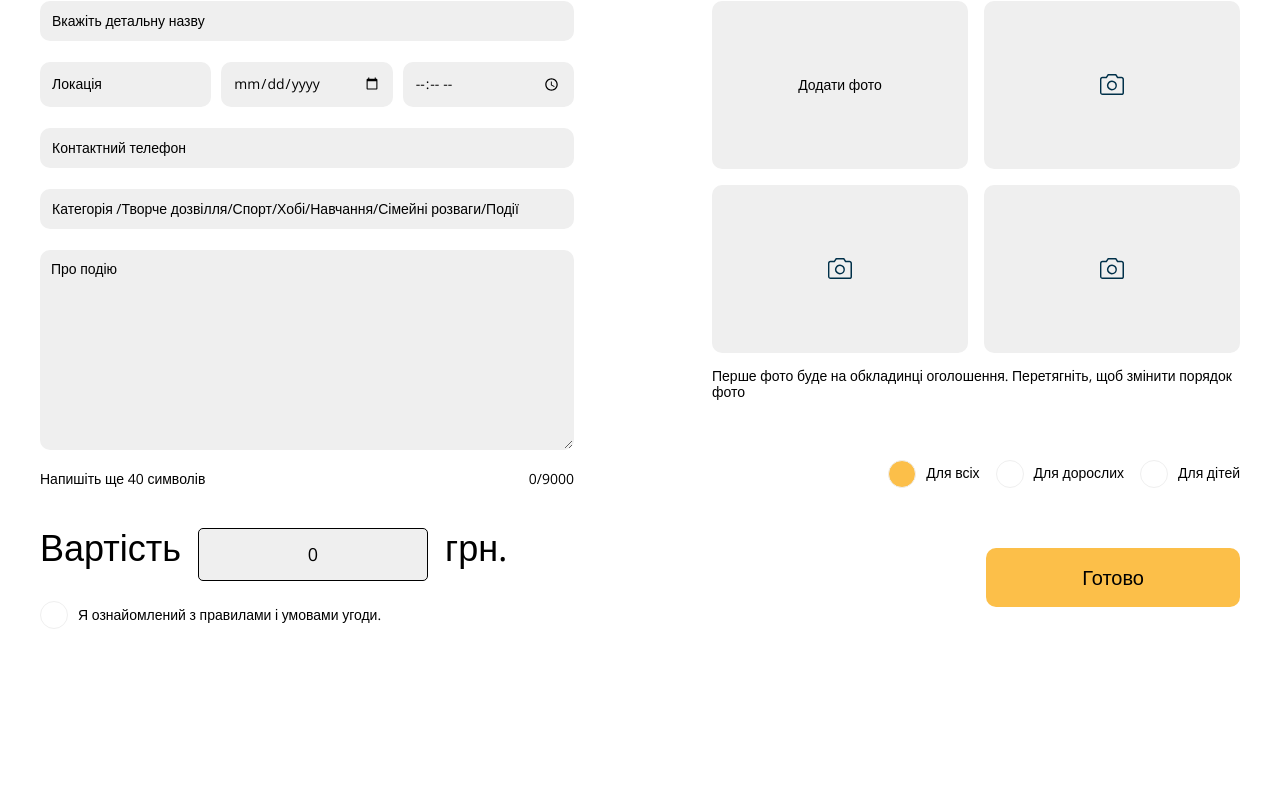
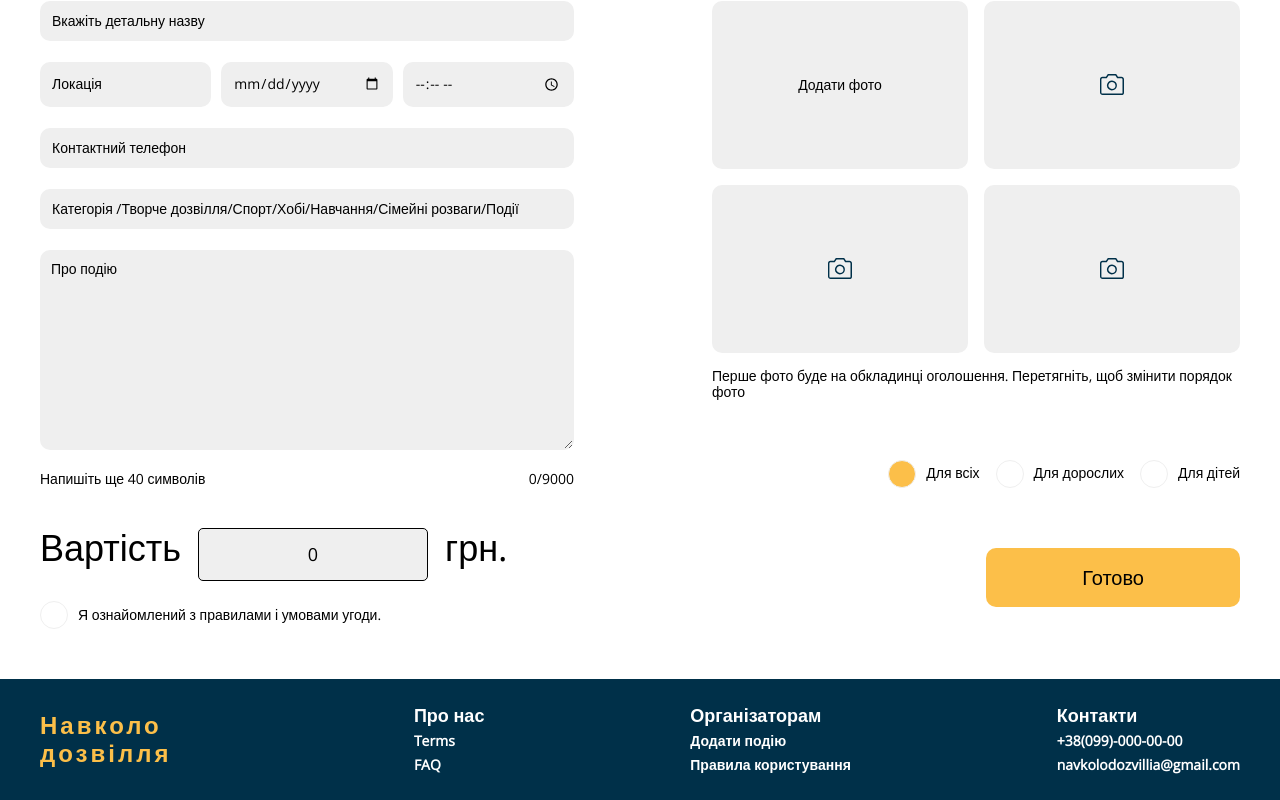
Before and after one commit to Olyazarichna/marketplace, a Next.js app: page /addLaisurePage in a window 1280 px wide. Shown: the part 334-1134 px from the top of the page. Before the commit the page ends 963 px from the top, so only its background shows below. Built offline with nearby package versions, Linux system fonts and the light colour scheme.

Commit message:
change footer

```diff
--- a/package.json
+++ b/package.json
@@ -10,6 +10,7 @@
   },
   "dependencies": {
     "@next/font": "^13.4.12",
+    "@reduxjs/toolkit": "^1.9.6",
     "eslint": "8.44.0",
     "eslint-config-next": "13.4.9",
     "next": "13.4.9",
--- a/src/app/addLaisurePage/page.js
+++ b/src/app/addLaisurePage/page.js
@@ -11,7 +11,7 @@ const LaisurePage = () => {
       {/* <main> */}
         <AddActivityForm />
       {/* </main> */}
-      {/* <Footer /> */}
+      <Footer />
     </>
   );
 };
--- a/src/app/components/Footer/Footer.jsx
+++ b/src/app/components/Footer/Footer.jsx
@@ -1,23 +1,55 @@
 import Link from 'next/link';
 import styles from './Footer.module.scss';
 
-const Footer=()=>{
-    return(
-        <footer className={`${'container'} ${styles.footer}`}>
-            <Link href="/" className={styles.logo}>Навколо дозвілля</Link>
-            <ul className={styles.list}>
-                <li className={styles.list__items}><a href='#'>Про нас</a></li>
-                <li className={styles.list__items}><a href='#'>Дозвілля</a></li>
-                <li className={styles.list__items}><a href='#'>Контакти</a></li>
-                <li className={styles.list__items}><a href='#'>Організаторам</a></li>
-            </ul>
-            <ul className={styles.iconList}>
+const Footer = () => {
+  return (
+    <footer className={styles.footer}>
+      <div className={`${'container'} ${styles.footerWrapper}`}>
+        <Link href="/" className={styles.logo}>
+          Навколо дозвілля
+        </Link>
+        <ul className={styles.list}>
+          <li className={styles.list__items}>
+            <a href="#">Про нас</a>
+          </li>
+          <li className={styles.list__items}>
+            <a href="#">Terms</a>
+          </li>
+          <li className={styles.list__items}>
+            <a href="#">FAQ</a>
+          </li>
+        </ul>
+        <ul className={styles.list}>
+          <li className={styles.list__items}>
+            <a href="#">Організаторам</a>
+          </li>
+          <li className={styles.list__items}>
+            <a href="#">Додати подію</a>
+          </li>
+          <li className={styles.list__items}>
+            <a href="#">Правила користування</a>
+          </li>
+        </ul>
+        <ul className={styles.list}>
+          <li className={styles.list__items}>
+            <a href="#">Контакти</a>
+          </li>
+          <li className={styles.list__items}>
+            <a href="#">+38(099)-000-00-00</a>
+          </li>
+          <li className={styles.list__items}>
+            <a href="#">navkolodozvillia@gmail.com</a>
+          </li>
+        </ul>
+      </div>
+
+      {/* <ul className={styles.iconList}>
                 <li className={styles.iconList__item}><svg xmlns="http://www.w3.org/2000/svg" width="27" height="27" fill="none"><path fill="#000" d="M9 2.7h9c3.5 0 6.3 2.8 6.3 6.2V18a6.3 6.3 0 0 1-6.3 6.3H9A6.3 6.3 0 0 1 2.7 18V9A6.3 6.3 0 0 1 9 2.6Zm-.3 2.1a3.9 3.9 0 0 0-3.9 4v9.5c0 2.1 1.8 3.9 4 3.9h9.5a3.9 3.9 0 0 0 3.9-4V8.8c0-2.1-1.8-3.9-4-3.9H8.8Zm10.5 1.7a1.4 1.4 0 1 1 0 2.7 1.4 1.4 0 0 1 0-2.7ZM13.5 8a5.4 5.4 0 1 1 0 10.8 5.4 5.4 0 0 1 0-10.8Zm0 2.1a3.3 3.3 0 1 0 0 6.5 3.3 3.3 0 0 0 0-6.5Z"/></svg></li>
                 <li className={styles.iconList__item}><svg xmlns="http://www.w3.org/2000/svg" width="27" height="27" fill="none"><g clipPath="url(#a)"><path fill="#000" fillRule="evenodd" d="M4.8 13.5a8.7 8.7 0 1 1 9.8 8.6v-6.4h2.2a1 1 0 1 0 0-2.2h-2.2v-2.2a1 1 0 0 1 1-1h.6a1 1 0 1 0 0-2.2h-.5a3.2 3.2 0 0 0-3.3 3.2v2.2h-2.2a1 1 0 0 0 0 2.2h2.2V22a8.7 8.7 0 0 1-7.6-8.6Zm8.7 10.8a10.8 10.8 0 1 0 0-21.6 10.8 10.8 0 0 0 0 21.6Z" clipRule="evenodd"/></g><defs><clipPath id="a"><path fill="#fff" d="M.5.5h26v26H.5z"/></clipPath></defs></svg></li>
                 <li className={styles.iconList__item}><svg xmlns="http://www.w3.org/2000/svg" width="23" height="19" fill="none"><path fill="#000" d="M2.8 18.5c-.7 0-1.2-.2-1.6-.7-.5-.4-.7-1-.7-1.6V2.8c0-.7.2-1.2.7-1.6.4-.5 1-.7 1.6-.7h18c.6 0 1.1.2 1.5.7.5.4.7 1 .7 1.6v13.4c0 .7-.2 1.2-.7 1.6-.4.5-1 .7-1.6.7h-18Zm9-7.9L2.8 5v11.3h18V5l-9 5.6Zm0-2.2 9-5.7h-18l9 5.7ZM2.8 5V2.7v13.6V5Z"/></svg></li>
-            </ul>
-        </footer>
-    )
-}
+            </ul> */}
+    </footer>
+  );
+};
 
 export default Footer;
--- a/src/app/components/Footer/Footer.module.scss
+++ b/src/app/components/Footer/Footer.module.scss
@@ -1,59 +1,72 @@
-@import "../../../scss/utils/mixin";
+@import '../../../scss/utils/mixin';
 .footer {
-  display: flex;
-  align-items: center;
-  justify-content: space-between;
- margin-top: 50px;
+  background-color: #003049;
+  color: #fff;
+  padding-top: 26px;
+  padding-bottom: 26px;
+  margin-top: 50px;
   @include mq(tablet) {
-    margin-top: 100px;
+    // margin-top: 100px;
   }
 }
-
+.footerWrapper {
+  @include mq(tablet) {
+    display: flex;
+    align-items: center;
+    justify-content: space-between;
+  }
+}
 .logo {
-  width: 90px;
+  width: 168px;
   font-weight: 700;
-  @include mq(tablet){
-    font-size: 24px;
+  color: #fcbf49;
+  letter-spacing: 3px;
+  font-size: 24px;
+  transition: all ease-in-out 300ms;
+  &:hover,
+  &:focus {
+    cursor: pointer;
+    transform: scale(1.05);
   }
-  &:hover, &:focus{
-    cursor: pointer;
-   }
 }
 .list {
-  display: flex;
-  align-items: center;
-  @include mq(desktop) {
+  margin-top: 20px;
+  @include mq(tablet) {
+    margin-top: 0;
   }
 }
 .list__items {
+  &:first-child {
+    font-size: 18px;
+  }
   font-size: 14px;
-  margin-left: 20px;
-  @include mq(desktop) {
-    font-size: 18px;
-    margin-left: 120px;
+
+  &:not(:first-child) {
+    margin-top: 8px;
   }
+  font-weight: 600;
 }
-.iconList {
-  display: flex;
-  align-items: center;
+// .iconList {
+//   display: flex;
+//   align-items: center;
 
-  @include mq(desktop) {
-  }
-}
-.iconList__item {
-  &:not(:first-child) {
-    margin-left: 10px;
-  }
+//   @include mq(desktop) {
+//   }
+// }
+// .iconList__item {
+//   &:not(:first-child) {
+//     margin-left: 10px;
+//   }
 
-  @include mq(tablet) {
-    &:first-child {
-      margin-left: 48px;
-    }
-  }
+//   @include mq(tablet) {
+//     &:first-child {
+//       margin-left: 48px;
+//     }
+//   }
 
-  @include mq(desktop) {
-    &:first-child {
-      margin-left: 120px;
-    }
-  }
-}
+//   @include mq(desktop) {
+//     &:first-child {
+//       margin-left: 120px;
+//     }
+//   }
+// }
--- a/src/app/page.js
+++ b/src/app/page.js
@@ -59,7 +59,7 @@ export default function Home() {
         <ProductList title="Курси в Києві" products={products} />
         <ProductList title="Курси онлайн" products={products} />
       </main>
-      {/* <Footer /> */}
+      <Footer />
       {showConfirmationModal && (
         <Backdrop>
           <ConfirmationModal
```
Also changed, not shown: src/app/products.js (+12 -0 lines), 1 other file (tests, documents, lock files or other folders).
